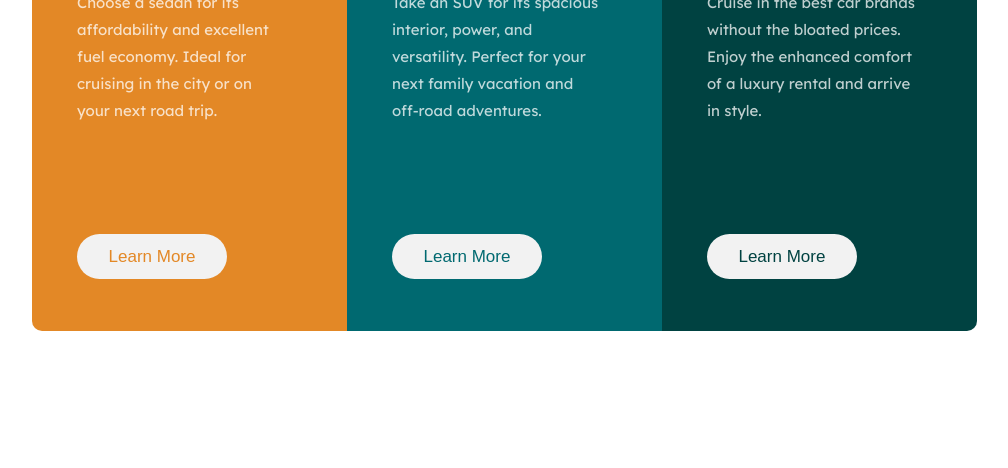
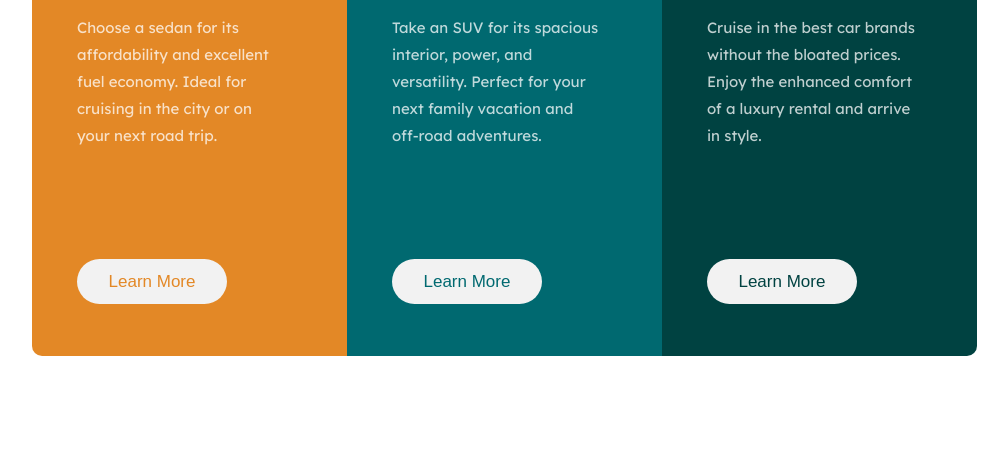
Before and after one commit to minmiller/-3columncards.github.io, a plain HTML site: page index.html in a window 1280 px wide. Shown: the part 332-800 px from the top of the page, without its empty margins (206-1214 px from the left). Drawn offline with Linux system fonts and the light colour scheme.

Commit message:
Update style.css

```diff
--- a/style.css
+++ b/style.css
@@ -93,7 +93,7 @@ button {
 @media screen and (min-width: 960px ){
     .wrapper{
         width: 945px;
-        margin-top: 105px;
+        margin-top: 130px;
         margin-left: 230px;
 
     }
```
